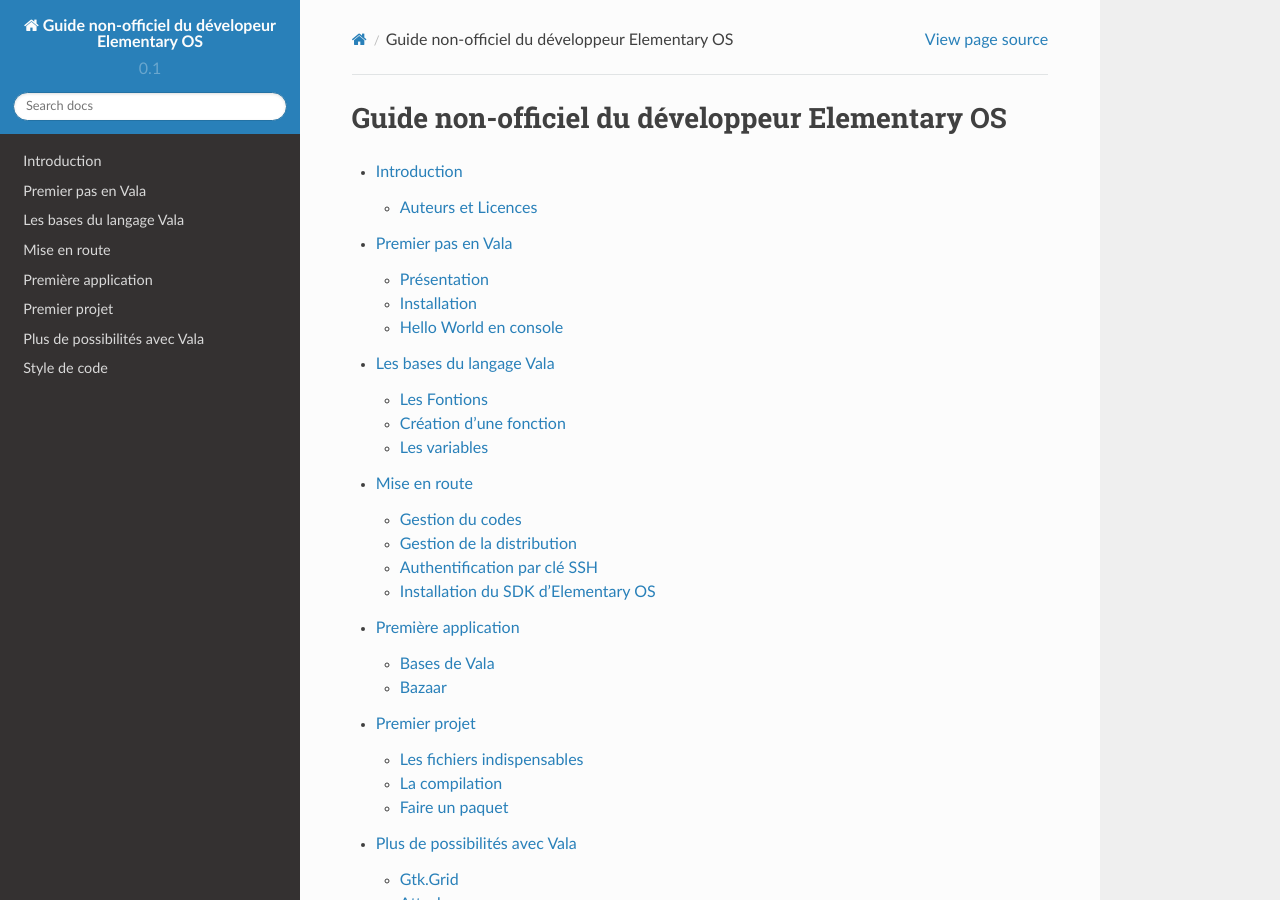
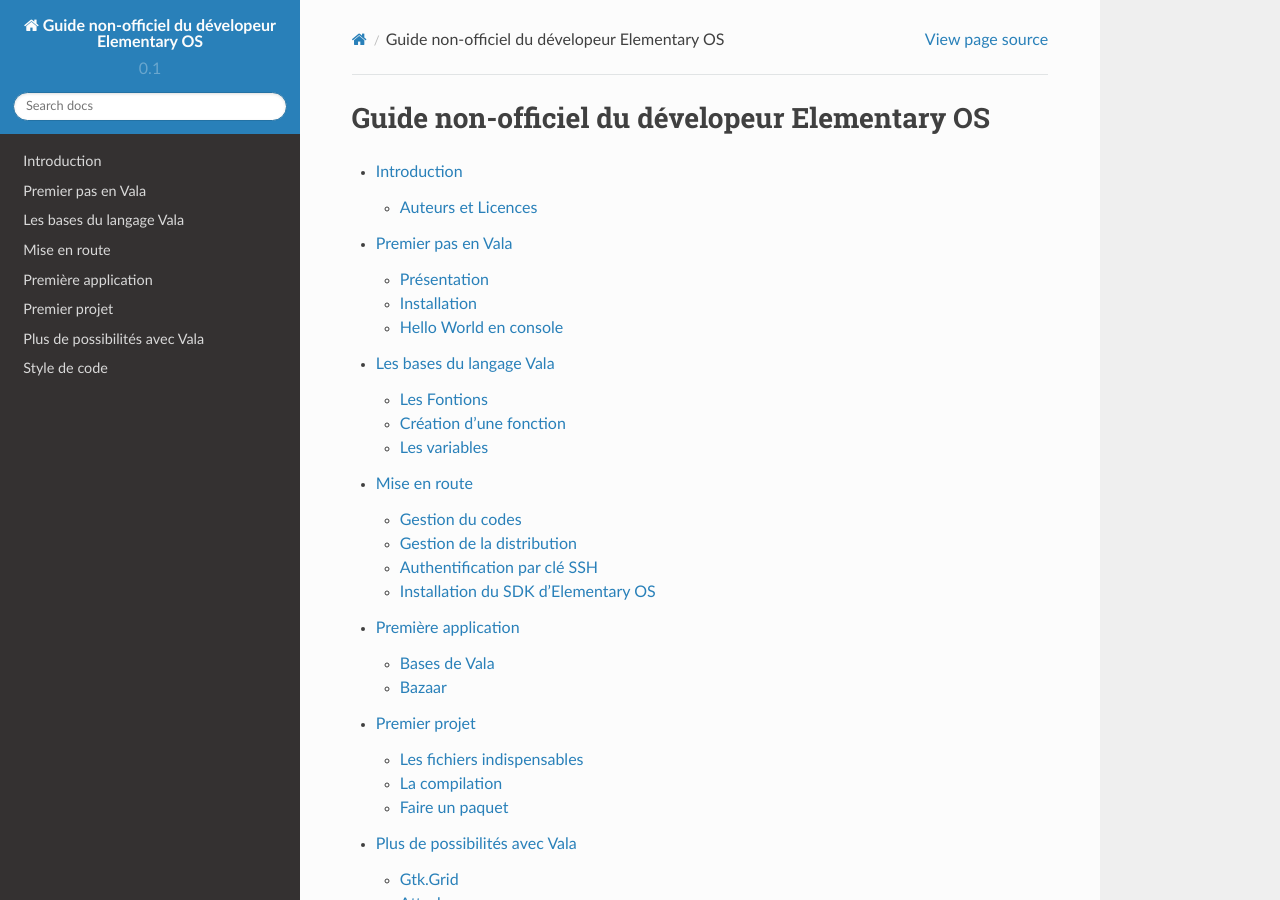
Before and after one commit to elementary-fr/elementaryos-fr-doc, a Sphinx documentation site: the page built from source/index.rst, in a window 1280 px wide and 900 px high. Built offline with Sphinx 7.4.7 and the Read the Docs theme 2.0.0, drawn with Linux system fonts in a browser that asks for light colours.

Commit message:
Correction du titre sur la page d'intro

```diff
--- a/source/index.rst
+++ b/source/index.rst
@@ -1,10 +1,10 @@
-.. Guide non-officiel du développeur Elementary OS documentation master file, created by
+.. Guide non-officiel du dévelopeur Elementary OS documentation master file, created by
    sphinx-quickstart on Sat Aug 23 20:24:34 2014.
    You can adapt this file completely to your liking, but it should at least
    contain the root `toctree` directive.
 
 ***********************************************
-Guide non-officiel du développeur Elementary OS
+Guide non-officiel du dévelopeur Elementary OS
 ***********************************************
 
 
```
